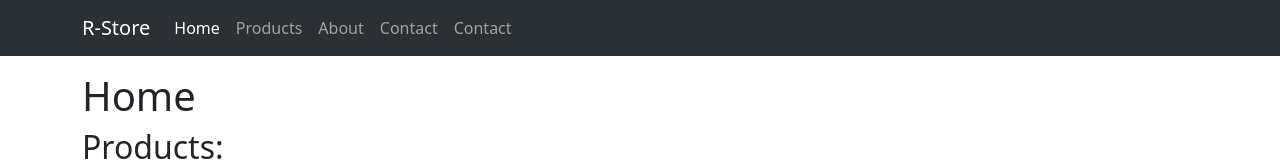
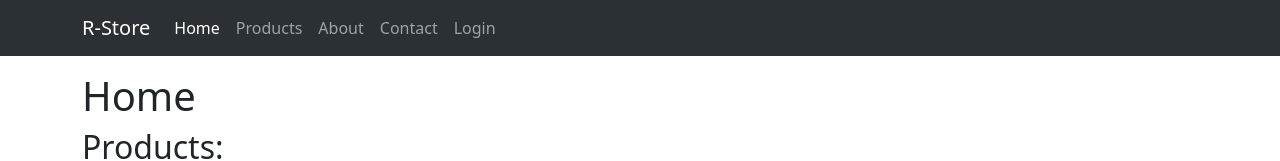
Before and after one commit to AliCanKANBOLAT/ReactRouterDOM, a React (Vite) app: page / in a window 1280 px wide. Shown: the top 161 px of the page. Built offline with nearby package versions, Linux system fonts and the light colour scheme; no server answers.

Commit message:
Private Route created

```diff
--- a/src/App.jsx
+++ b/src/App.jsx
@@ -10,7 +10,7 @@ function App() {
   const [user, setUser] = useState(null)
 
   const handleLogin = () => {
-    const user = { id: 1, name:"lorem"}
+    const user = { id: 1, name:"Bora Ferit"}
     setUser(user)
     localStorage.setItem("user", JSON.stringify(user))
     navigate('/')
@@ -28,7 +28,7 @@ function App() {
       <div className="container">
         <div className="row">
           <div className="col-sm-12"></div>
-          <SiteRoutes handleLogin={handleLogin}/>
+          <SiteRoutes handleLogin={handleLogin} user={user}/>
         </div>
       </div>
     </>
--- /dev/null
+++ b/src/Pages/Fav.jsx
@@ -0,0 +1,12 @@
+import { Navigate, useNavigate } from "react-router-dom"
+export default function Fav() {
+    // const navigate = useNavigate()
+    // if(!user?.id) {
+    //    return <Navigate to="/" />
+    // }
+    return (
+      <>
+        <h1>Favorite items</h1>
+      </>
+    )
+  }
--- /dev/null
+++ b/src/PrivateRoute.jsx
@@ -0,0 +1,7 @@
+import { Navigate } from "react-router-dom"
+
+export default function PrivateRoute({user, children}) {
+if(!user?.id) {
+    return <Navigate to="/" replace />
+}
+return children }
--- a/src/components/Navbar.jsx
+++ b/src/components/Navbar.jsx
@@ -16,8 +16,12 @@ export default function Navbar ({user,handleLogout}) {
         <NavLink className="nav-link" to="/About">About</NavLink>
         <NavLink className="nav-link" to="/Contact">Contact</NavLink>
         {
-            user ? <button className="nav-link" onClick={handleLogout}>Logout ({user.name})</button> :
-            <NavLink className="nav-link" to="/Contact">Contact</NavLink>
+            user ?
+            <>
+            <NavLink className="nav-link" to="/fav">Favoriler</NavLink>
+            <button className="nav-link" onClick={handleLogout}>Logout ({user.name})</button> :
+           </> :
+            <NavLink className="nav-link" to="/login">Login</NavLink>
         }
          </div>
          </div>
--- a/src/components/SiteRouts.jsx
+++ b/src/components/SiteRouts.jsx
@@ -5,8 +5,10 @@ import Contact from "../Pages/contact";
 import PageNotFound from '../Pages/PageNotFound';
 import { Category, Product, ProductLayOut, Products } from '../products';
 import Login from '../Pages/Login';
+import Fav from '../Pages/Fav';
+import PrivateRoute from '../PrivateRoute';
 
-export default function SiteRoutes({handleLogin}) {
+export default function SiteRoutes({handleLogin, user}) {
     return(
         <Routes>
             <Route path="/" element={<Home />} />
@@ -18,6 +20,8 @@ export default function SiteRoutes({handleLogin}) {
             <Route path="product/:productId" element={<Product/>} />
             </Route>
             <Route path="/Login" element={<Login handleLogin={handleLogin} />} />
+            <Route path="/Fav" element={<PrivateRoute user={user}><Fav /></PrivateRoute>} />
+
             <Route path="*" element={<PageNotFound />} />
         </Routes>
     )
```
